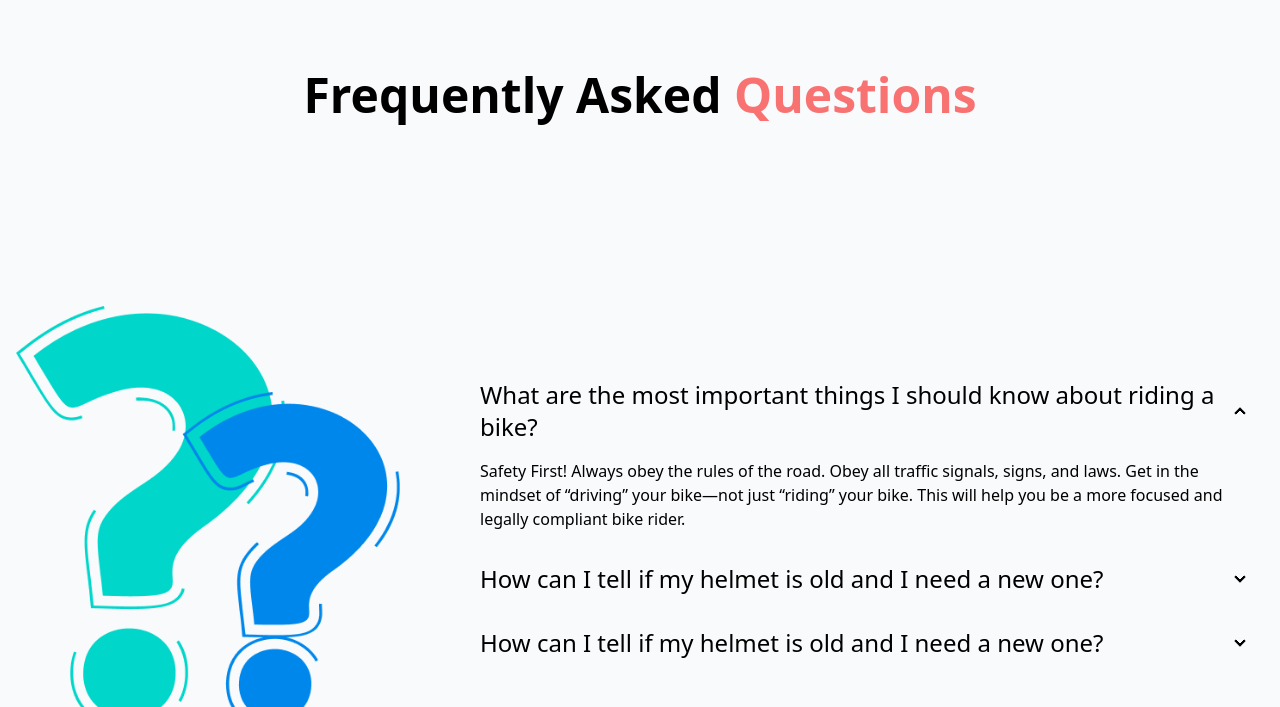
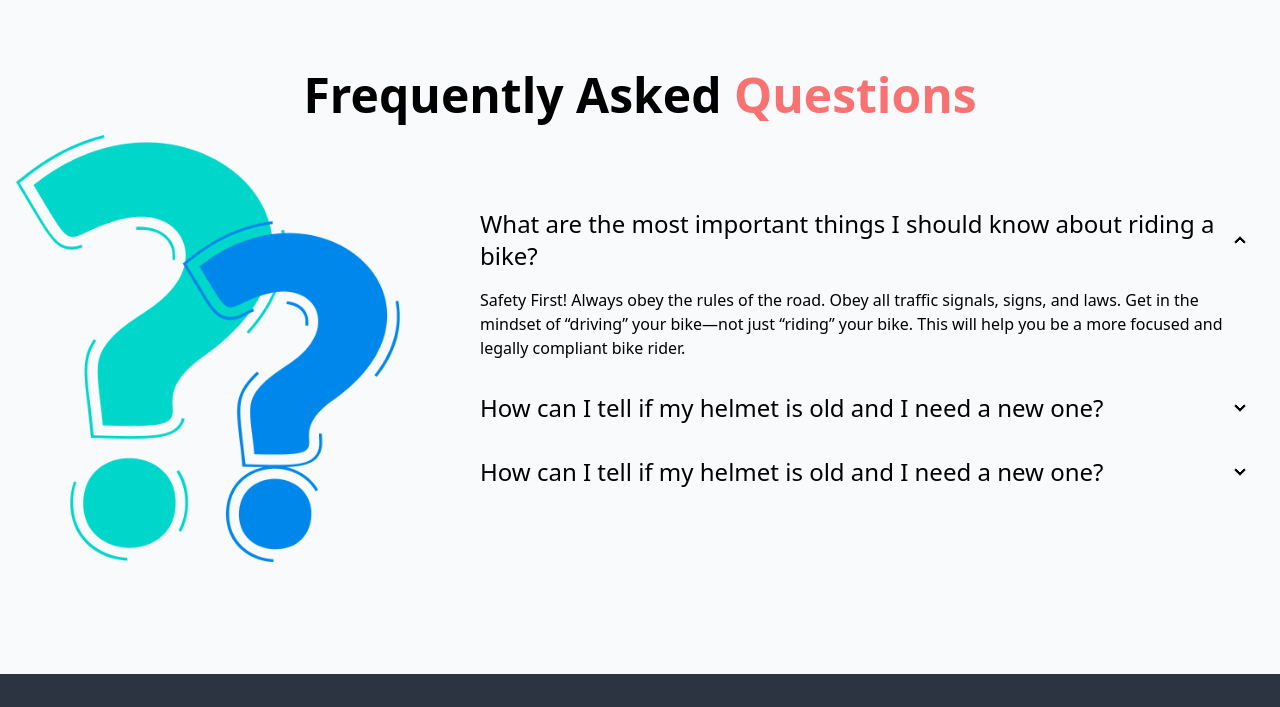
Before and after one commit to mehedi323/biker-zone, a plain HTML site: page index.html in a window 1280 px wide. Shown: the part 2290-2997 px from the top of the page. Drawn offline with nearby package versions, Linux system fonts and the light colour scheme.

Commit message:
Add files via upload

```diff
--- a/index.html
+++ b/index.html
@@ -243,7 +243,7 @@
       <!-- FAQ -->
       <section class="my-24">
         <h1 class="text-5xl text-black font-semibold text-center">Frequently Asked <span class="text-error">Questions </span></h1>
-        <div class="hero min-h-screen bg-slate-50">
+        <div class="hero  bg-slate-50">
           <div class="hero-content flex-col lg:gap-16 lg:flex-row">
             <img src="/images/others/faq.png" class=" w-1/2 lg:max-w-sm rounded" />
             <div>
```
Also changed, not shown: tailwind.config.js (line endings or trailing spaces).
